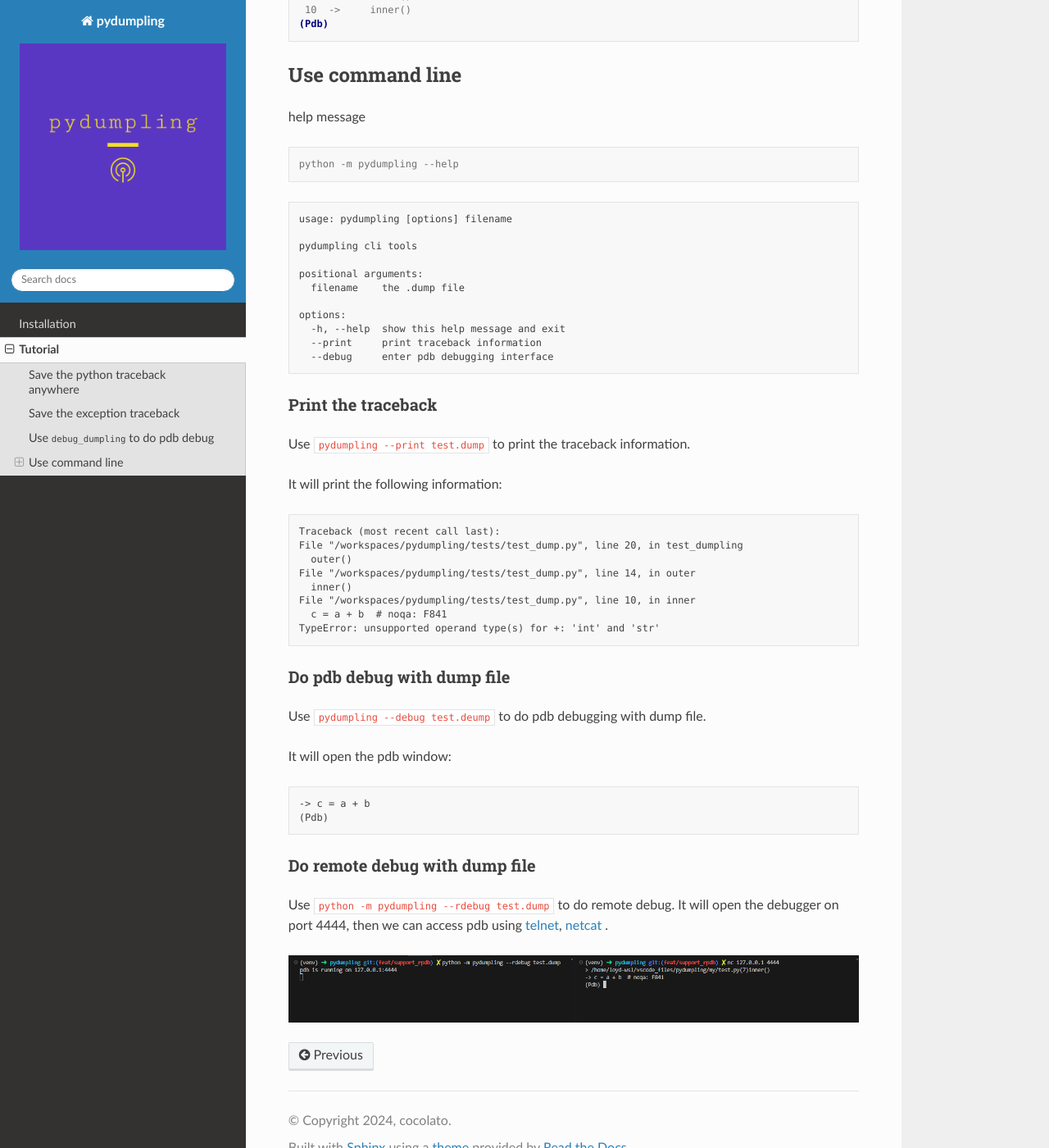
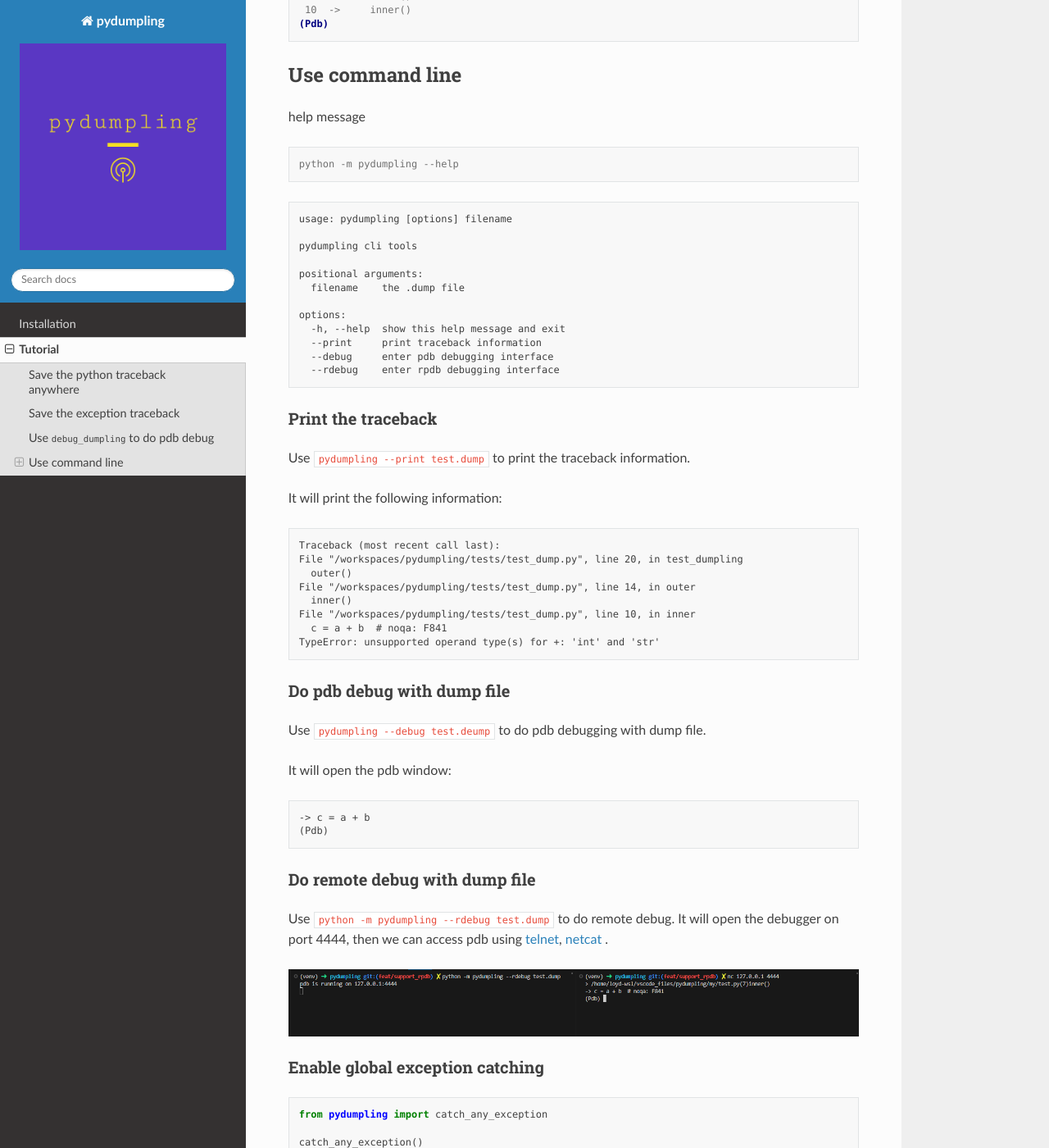
Before and after one commit to cocolato/pydumpling, a Sphinx documentation site: the page built from docs/source/tutorial.rst, in a window 1280 px wide and 1400 px high, scrolled down 1730 px. Shown: the whole window at 82% size. Built offline with Sphinx 7.4.7 and the Read the Docs theme 2.0.0, drawn with Linux system fonts in a browser that asks for light colours; some of the changed text lies outside the part shown.

Commit message:
update document

```diff
--- a/docs/source/tutorial.rst
+++ b/docs/source/tutorial.rst
@@ -122,6 +122,7 @@
       -h, --help  show this help message and exit
       --print     print traceback information
       --debug     enter pdb debugging interface
+      --rdebug    enter rpdb debugging interface
 
 Print the traceback
 ###################
@@ -165,3 +166,25 @@
 
 
 .. image:: _static/rpdb.png
+
+
+Enable global exception catching
+################################
+
+.. code-block:: python
+
+    from pydumpling import catch_any_exception
+
+    catch_any_exception()
+
+    def inner():
+        a = 1
+        b = "2"
+        c = a + b  # noqa: F841
+
+
+    def outer():
+        inner()
+
+    if __name__ == "__main__":
+        outer()
```
